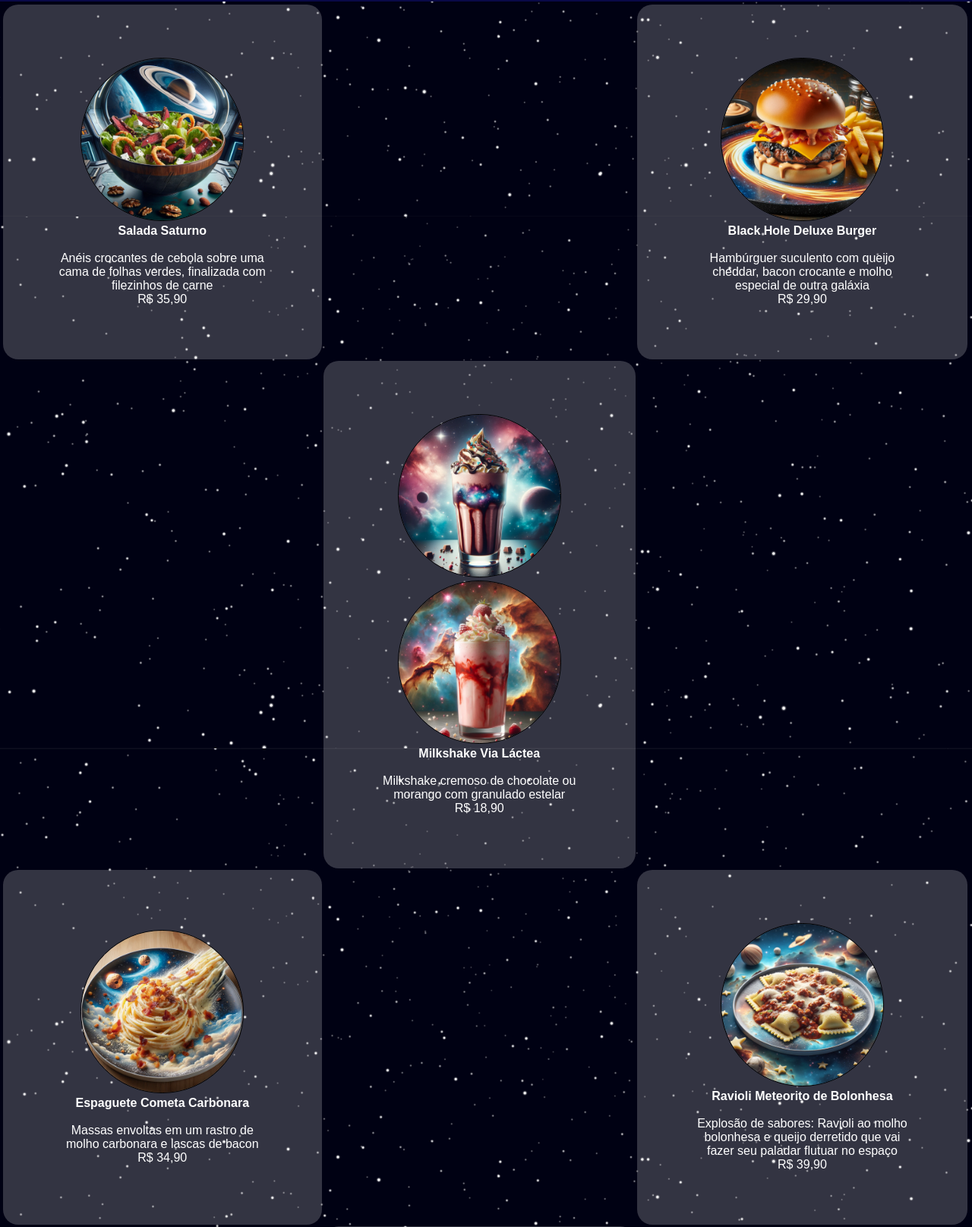
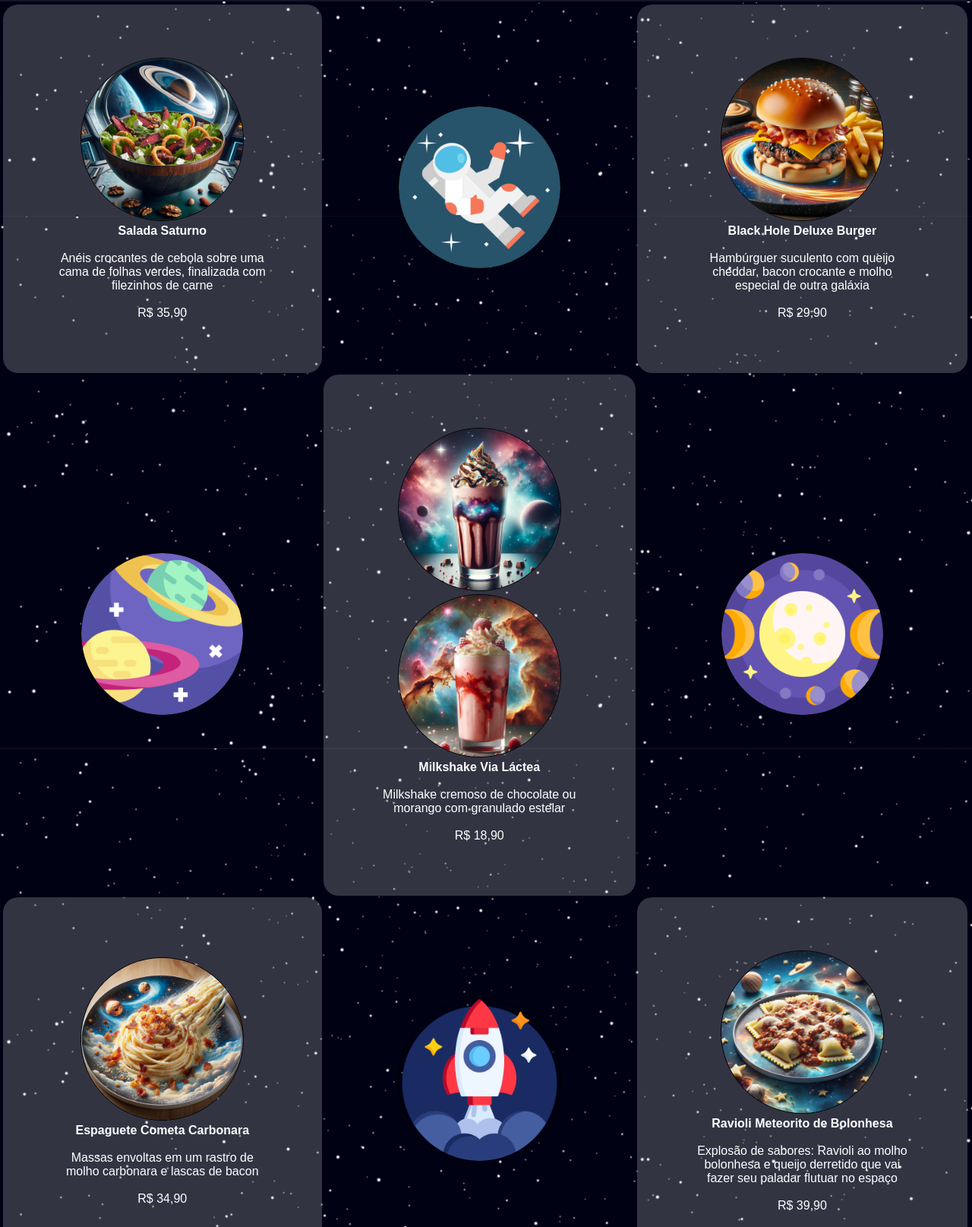
Before and after one commit to SymoneBCavalcantiC/Desafio1_SiteRestaurante, a plain HTML site: page cardapio.html in a window 1280 px wide. Shown: the part 615-2230 px from the top of the page at 76% size. Drawn offline with Linux system fonts and the light colour scheme.

Commit message:
ajustes ícones

```diff
--- a/cardapio.html
+++ b/cardapio.html
@@ -44,26 +44,28 @@
                 <tbody>
                     <tr>
                         <td></td>
-                        <td id="box-comida"><img src="imagens/salada.jpg" alt="salada de folhas e filezinhos de carne" id="lanche"><br><strong>Salada Saturno</strong><br><br>Anéis crocantes de cebola sobre uma cama de folhas verdes, finalizada com filezinhos de carne<br>R$ 35,90</td>
-                        <td></td>
-                        <td id="box-comida"><img src="imagens/hamburguer.jpg" alt="hamburguer de carne bovina" id="lanche"><br><strong>Black Hole Deluxe Burger</strong><br><br>Hambúrguer suculento com queijo cheddar, bacon crocante e molho especial de outra galáxia<br>R$ 29,90</td>
+                        <td id="box-comida"><img src="imagens/salada.jpg" alt="salada de folhas e filezinhos de carne" id="lanche"><br><strong>Salada Saturno</strong><br><br>Anéis crocantes de cebola sobre uma cama de folhas verdes, finalizada com filezinhos de carne<br><br>R$ 35,90</td>
+                        <td id="box-icon"><img src="imagens/astronauta.png" alt="ícone de astronauta" id="lanche"></td>
+                        <td id="box-comida"><img src="imagens/hamburguer.jpg" alt="hamburguer de carne bovina" id="lanche"><br><strong>Black Hole Deluxe Burger</strong><br><br>Hambúrguer suculento com queijo cheddar, bacon crocante e molho especial de outra galáxia<br><br>R$ 29,90</td>
                     </tr>
                     <tr>
                         <td></td>
-                        <td></td>
-                        <td id="box-comida"><img src="imagens/shake-choco.jpg" alt="milkshake de chocolate" id="lanche"><img src="imagens/shake-morango.jpg" alt="milkshake de morango" id="lanche"><br><strong>Milkshake Via Láctea</strong><br><br>Milkshake cremoso de chocolate ou morango com granulado estelar<br>R$ 18,90</td>
+                        <td id="box-icon"><img src="imagens/saturno.png" alt="ícone do planeta Saturno" id="lanche"></td>
+                        <td id="box-comida"><img src="imagens/shake-choco.jpg" alt="milkshake de chocolate" id="lanche"><img src="imagens/shake-morango.jpg" alt="milkshake de morango" id="lanche"><br><strong>Milkshake Via Láctea</strong><br><br>Milkshake cremoso de chocolate ou morango com granulado estelar<br><br>R$ 18,90</td>
+                        <td id="box-icon"><img src="imagens/lua.png" alt="ícone da lua" id="lanche"></td>
                         <td></td>
                     </tr>
                     <tr>
                         <td></td>
-                        <td id="box-comida"><img src="imagens/carbonara.jpg" alt="espaguete ao molho carbonara" id="lanche"><br><strong>Espaguete Cometa Carbonara</strong><br><br>Massas envoltas em um rastro de molho carbonara e lascas de bacon<br>R$ 34,90</td>
-                        <td></td>
-                        <td id="box-comida"><img src="imagens/ravioli.jpg" alt="ravioli ao molho bolonhesa" id="lanche"><br><strong>Ravioli Meteorito de Bolonhesa</strong><br><br>Explosão de sabores: Ravioli ao molho bolonhesa e queijo derretido que vai fazer seu paladar flutuar no espaço<br>R$ 39,90</td>
+                        <td id="box-comida"><img src="imagens/carbonara.jpg" alt="espaguete ao molho carbonara" id="lanche"><br><strong>Espaguete Cometa Carbonara</strong><br><br>Massas envoltas em um rastro de molho carbonara e lascas de bacon<br><br>R$ 34,90</td>
+                        <td id="box-icon"><img src="imagens/foguete.png" alt="ícone de foguete" id="lanche"></td>
+                        <td id="box-comida"><img src="imagens/ravioli.jpg" alt="ravioli ao molho bolonhesa" id="lanche"><br><strong>Ravioli Meteorito de Bolonhesa</strong><br><br>Explosão de sabores: Ravioli ao molho bolonhesa e queijo derretido que vai fazer seu paladar flutuar no espaço<br><br>R$ 39,90</td>
                     </tr>
                     <tr>
                         <td></td>
-                        <td></td>
-                        <td id="box-comida"><img src="imagens/petit-gateau.jpg" alt="petit gateau tradicional" id="lanche"><br><strong>Petit Gateau Estelar</strong><br><br>Bolo de chocolate com centro cremoso e uma bola de sorvete de baunilha para finalizar<br>R$ 22,90</td>
+                        <td id="box-icon"><img src="imagens/lua.png" alt="ícone da lua" id="lanche"></td>
+                        <td id="box-comida"><img src="imagens/petit-gateau.jpg" alt="petit gateau tradicional" id="lanche"><br><strong>Petit Gateau Estelar</strong><br><br>Bolo de chocolate com centro cremoso e uma bola de sorvete de baunilha para finalizar<br><br>R$ 22,90</td>
+                        <td id="box-icon"><img src="imagens/saturno.png" alt="ícone do planeta Saturno" id="lanche"></td>
                     </tr>
                     <tr>
                         <td></td>
--- a/styles.css
+++ b/styles.css
@@ -176,7 +176,7 @@ p {
 }
 
 #contact-form {
-    background-color: #090948;
+    background-color: rgb(20, 20, 40);
     color: #ffffff;
     display: flex;
     flex-direction: column;
@@ -202,7 +202,7 @@ p {
     margin-top: 20px;
 }
 .box1 {
-    background-color: #090948;
+    background-color: rgb(20, 20, 40);
     color: #ffffff;
     display: flex;
     flex-direction: column;
@@ -230,7 +230,7 @@ p {
 }
 
 .box-cardapio {
-    background-color: #090948;
+    background-color: rgb(20, 20, 40);
     text-align: center;
     padding: 70px;
     color: white;
@@ -239,6 +239,13 @@ p {
 
 #box-comida {
     background-color: rgba(255, 255, 255, 0.2); /* Fundo semitransparente */
+    text-align: center;
+    border-radius: 20px;
+    padding: 70px;
+    color: white;
+}
+
+#box-icon {
     text-align: center;
     border-radius: 20px;
     padding: 70px;
```
Also changed, not shown: contato.html (+1 -1 lines), imagens/astronauta.png (added), imagens/foguete.png (added), imagens/lua.png (added), imagens/saturno.png (added), imagens/universe_background.jpg (deleted), 1 other file.
